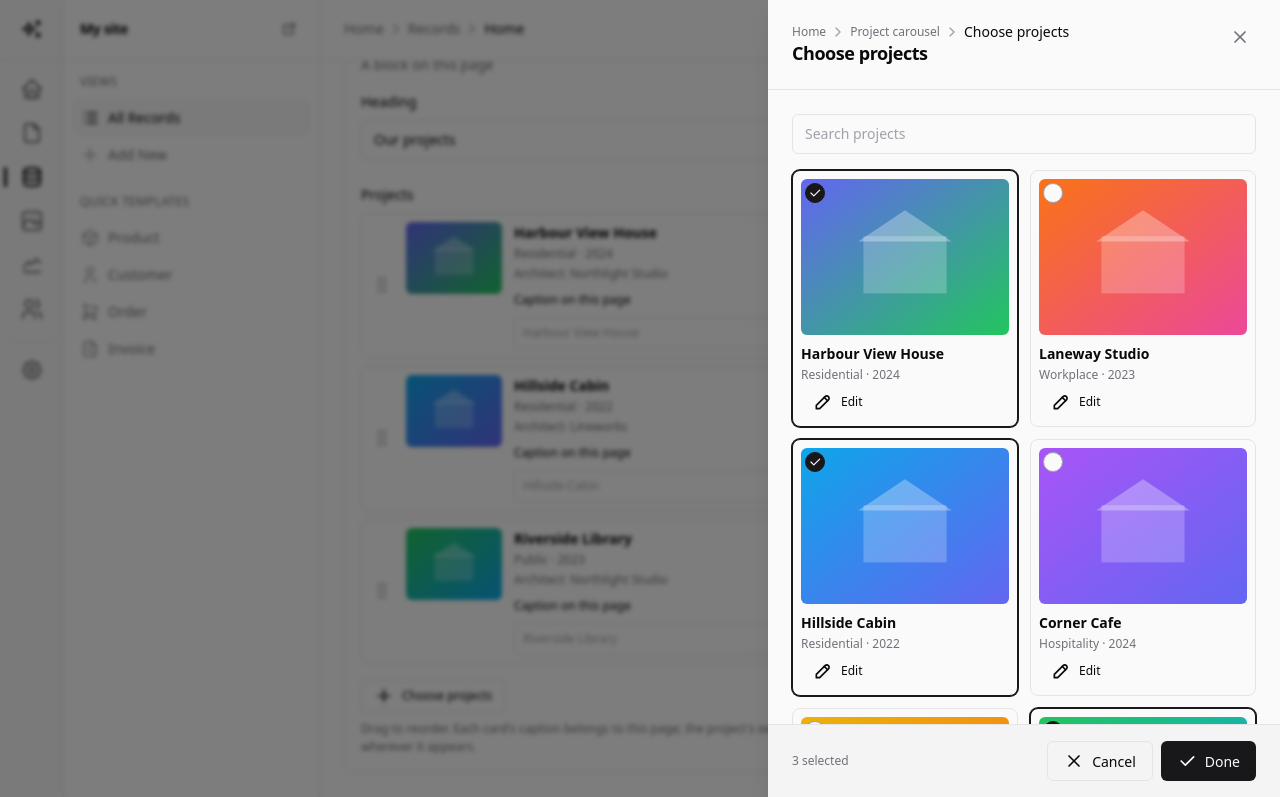
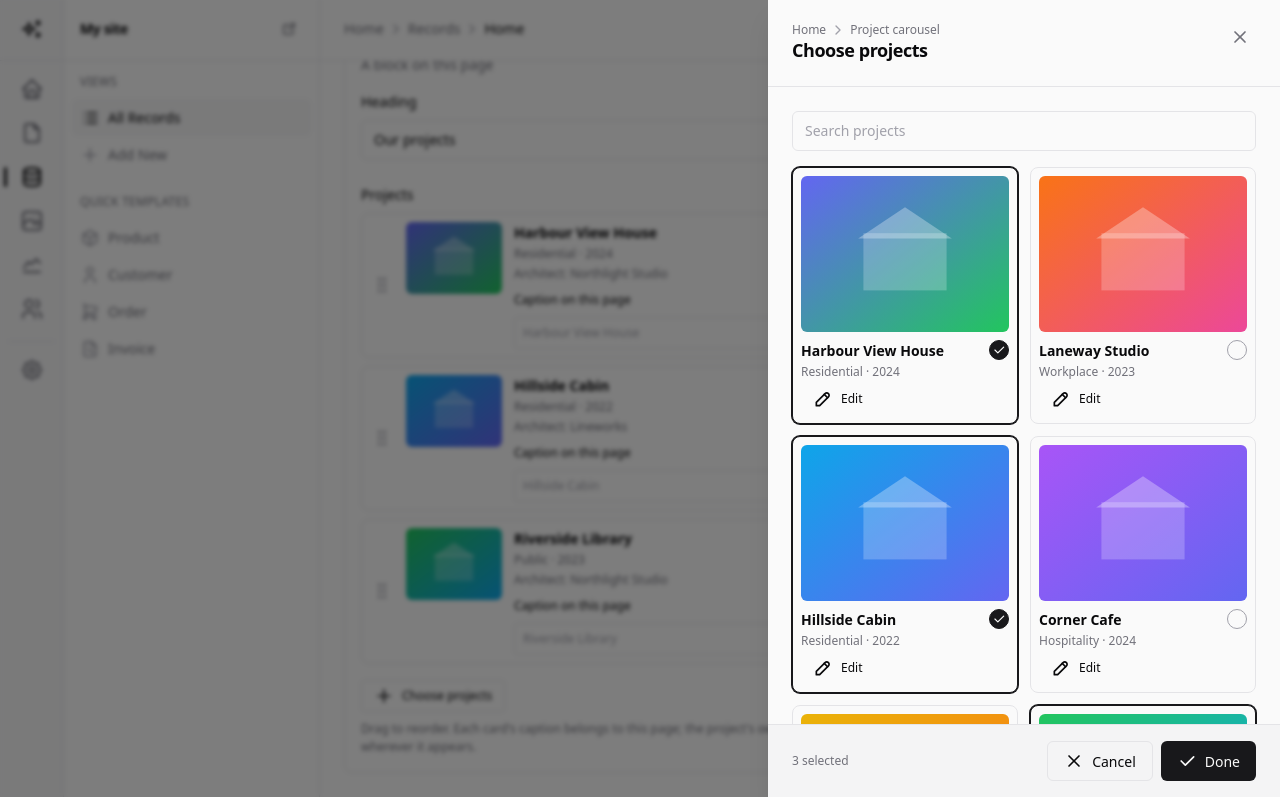
Before and after one commit to parallelogram-dev/parallelogram-dashboard, a website: page demo/nested-edit.html in a window 1280 px wide. Both pictures are taken after a click on the button "Choose projects". Shown: the part 352-1149 px from the top of the page. Drawn offline with nearby package versions, Linux system fonts and the light colour scheme; files that its build step writes are made by us from their sources.

Commit message:
Stop repeating the current level in the sheet and put picker ticks on the right

```diff
--- a/demo/js/nested-edit.js
+++ b/demo/js/nested-edit.js
@@ -261,23 +261,26 @@
 
   function renderHeader() {
     const frame = top();
-    const trail = ['Home', 'Project carousel', ...stack.map(f => f.label)];
+    // The trail is the levels above this one; the heading below names where you are
+    const trail = ['Home', 'Project carousel', ...stack.slice(0, -1).map(f => f.label)];
     const crumbs = trail.map((label, i) => {
       const depth = i - 1;
-      const current = i === trail.length - 1;
-      const link = depth >= 1 && !current
+      const link = depth >= 1
         ? `<button type="button" class="breadcrumb__link" data-crumb="${depth}">${escape(label)}</button>`
-        : current ? `<span class="breadcrumb__page">${escape(label)}</span>` : `<span class="breadcrumb__link">${escape(label)}</span>`;
+        : `<span class="breadcrumb__link">${escape(label)}</span>`;
       const separator = i ? `<li class="breadcrumb__item" aria-hidden="true"><span class="breadcrumb__separator">${ICONS.chevron}</span></li>` : '';
       return `${separator}<li class="breadcrumb__item">${link}</li>`;
     }).join('');
-    const title = frame.type === 'picker' ? frame.label : `Edit ${KINDS[frame.kind].noun}`;
+    const title = frame.label;
+    const noun = KINDS[frame.kind].noun;
+    const description = frame.type === 'record' ? `<p class="sheet__description">${noun[0].toUpperCase()}${noun.slice(1)}</p>` : '';
     header.innerHTML = `
       <div class="nest-head">
         ${stack.length > 1 ? `<button type="button" class="btn btn--ghost btn--icon btn--sm" data-back aria-label="Back to ${escape(stack[stack.length - 2].label)}" data-tooltip="Back" data-tooltip-position="bottom">${ICONS.back}</button>` : ''}
         <div>
           <nav class="breadcrumb" aria-label="Where you are"><ol class="breadcrumb__list">${crumbs}</ol></nav>
           <h3 class="sheet__title" id="nestTitle">${escape(title)}</h3>
+          ${description}
         </div>
       </div>
       <button type="button" class="sheet__close" data-nest-close aria-label="Close">${ICONS.remove}</button>`;
@@ -325,11 +328,15 @@
             const image = kind.image(r);
             return `
               <div class="nest-option" role="${frame.multiple ? 'checkbox' : 'radio'}" tabindex="0" aria-checked="${on}" data-pick="${r.id}"${frame.multiple ? '' : ' data-single'}>
-                <span class="nest-option__mark">${ICONS.check}</span>
                 ${image ? `<figure class="nest-item__image"><img src="${image}" alt=""></figure>` : ''}
-                <span class="nest-item__title">${escape(kind.name(r))}</span>
-                <span class="nest-item__meta">${escape(kind.meta(r))}</span>
-                ${frame.kind === 'project' && r.status === 'Draft' ? '<span class="badge badge--sm badge--secondary">Draft</span>' : ''}
+                <div class="nest-option__row">
+                  <div class="nest-item__body">
+                    <span class="nest-item__title">${escape(kind.name(r))}</span>
+                    <span class="nest-item__meta">${escape(kind.meta(r))}</span>
+                    ${frame.kind === 'project' && r.status === 'Draft' ? '<span class="badge badge--sm badge--secondary" style="align-self: flex-start;">Draft</span>' : ''}
+                  </div>
+                  <span class="nest-option__mark">${ICONS.check}</span>
+                </div>
                 ${canEdit && frame.kind !== 'product' ? `<button type="button" class="btn btn--ghost btn--sm" data-edit-record="${r.id}" style="align-self: flex-start;">${ICONS.edit}Edit</button>` : ''}
               </div>`;
           }).join('') || '<p class="nest-note">Nothing matches.</p>'}
--- a/demo/nested-edit.html
+++ b/demo/nested-edit.html
@@ -29,7 +29,9 @@
     .nest-option:hover { border-color: var(--fg-subtle); }
     .nest-option[aria-checked="true"] { border-color: var(--primary); box-shadow: 0 0 0 1px var(--primary); }
     .nest-option .nest-item__image { width: 100%; margin-bottom: 0.375rem; }
-    .nest-option__mark { position: absolute; top: 0.75rem; left: 0.75rem; display: inline-flex; align-items: center; justify-content: center; width: 1.25rem; height: 1.25rem; color: var(--primary-fg); background: var(--card); border: 1.5px solid var(--fg-subtle); border-radius: 999px; }
+    .nest-option__row { display: flex; align-items: flex-start; gap: 0.5rem; }
+    .nest-option__row .nest-item__body { flex: 1; }
+    .nest-option__mark { flex-shrink: 0; display: inline-flex; align-items: center; justify-content: center; width: 1.25rem; height: 1.25rem; color: var(--primary-fg); background: var(--card); border: 1.5px solid var(--fg-subtle); border-radius: 999px; }
     .nest-option__mark .icon { width: 0.875rem; height: 0.875rem; opacity: 0; }
     .nest-option[aria-checked="true"] .nest-option__mark { background: var(--primary); border-color: var(--primary); }
     .nest-option[aria-checked="true"] .nest-option__mark .icon { opacity: 1; }
```
